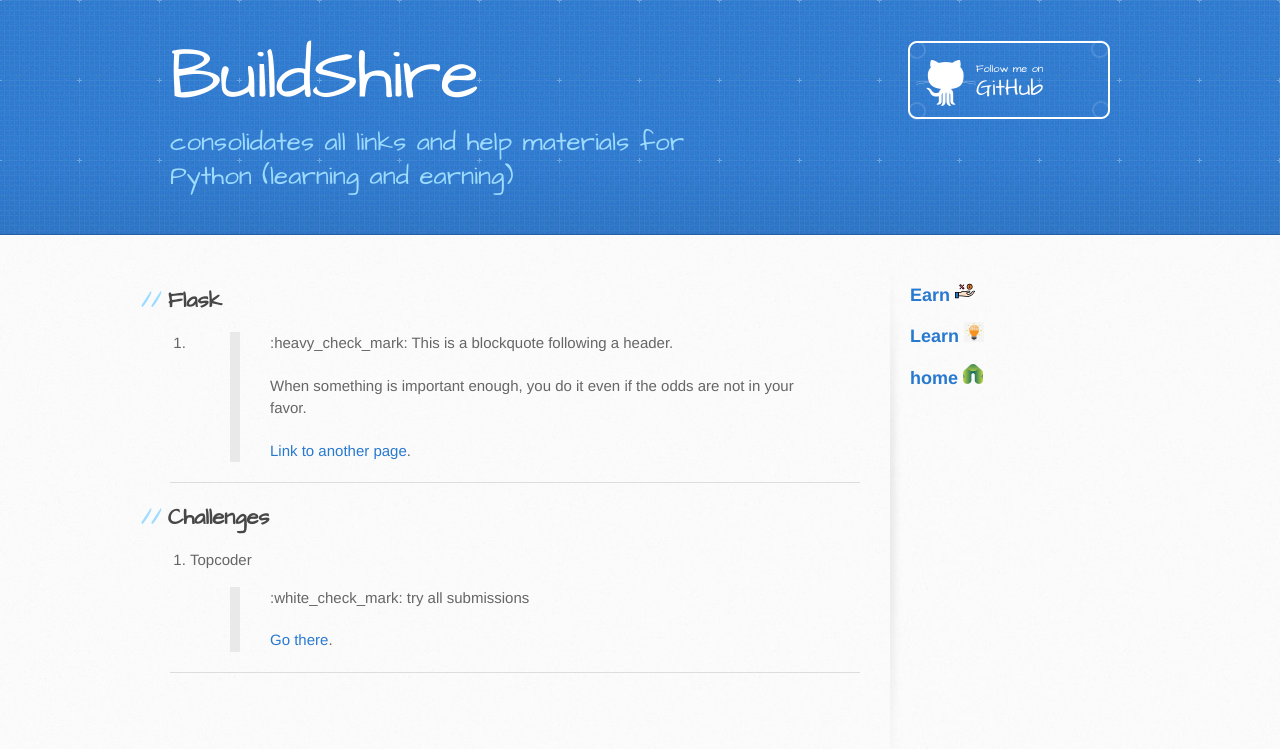
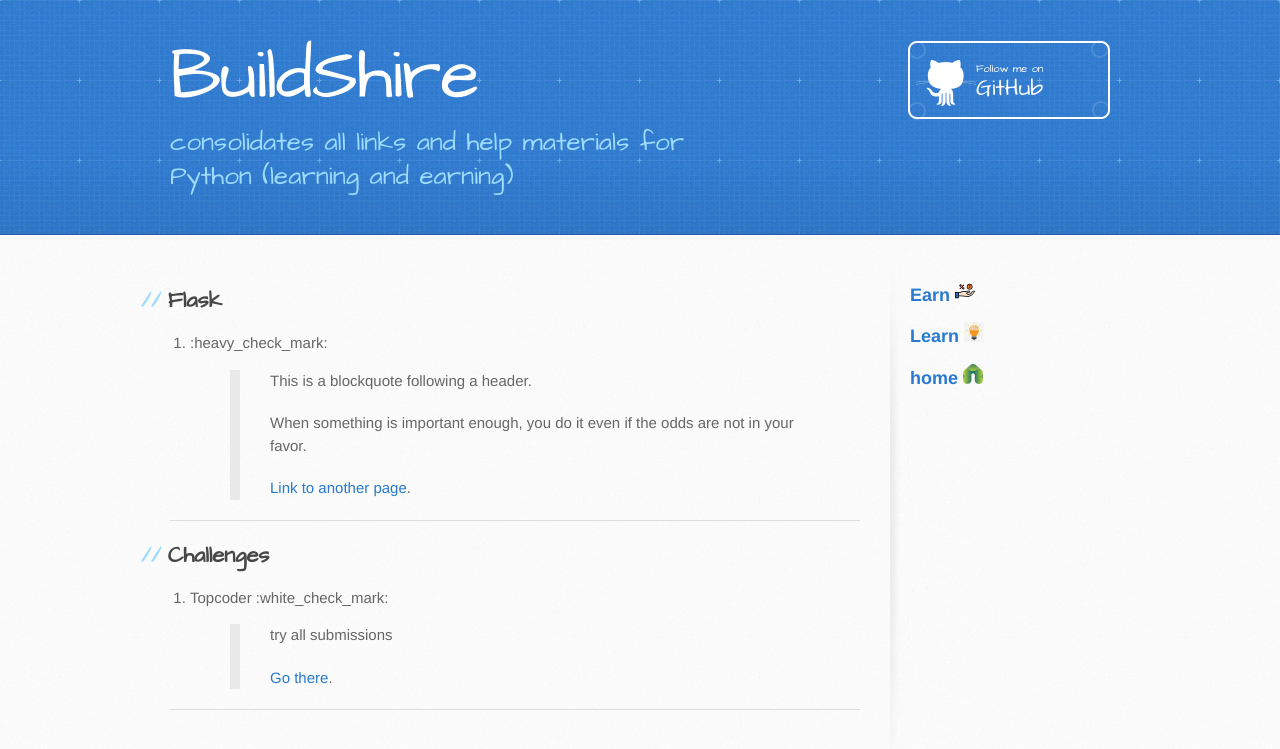
Before and after one commit to buildshire/buildshire.github.io, a Jekyll site: the page built from earn.md, in a window 1280 px wide. Shown: the top 749 px of the page. Built offline with Jekyll 4.4.1, drawn with Linux system fonts in a browser that asks for light colours; our own code applies the rules of GitHub Pages for plain Markdown files.

```diff
--- a/earn.md
+++ b/earn.md
@@ -1,7 +1,7 @@
 ## Flask
 
-1.
-> :heavy_check_mark: This is a blockquote following a header.
+1.  :heavy_check_mark:
+>  This is a blockquote following a header.
 >
 > When something is important enough, you do it even if the odds are not in your favor.
 >
@@ -11,8 +11,8 @@
 
 ## Challenges
 
-1.  Topcoder
-> :white_check_mark: try all submissions
+1.  Topcoder :white_check_mark:
+> try all submissions
 >
 > [Go there](https://www.topcoder.com/challenges).
 
```
